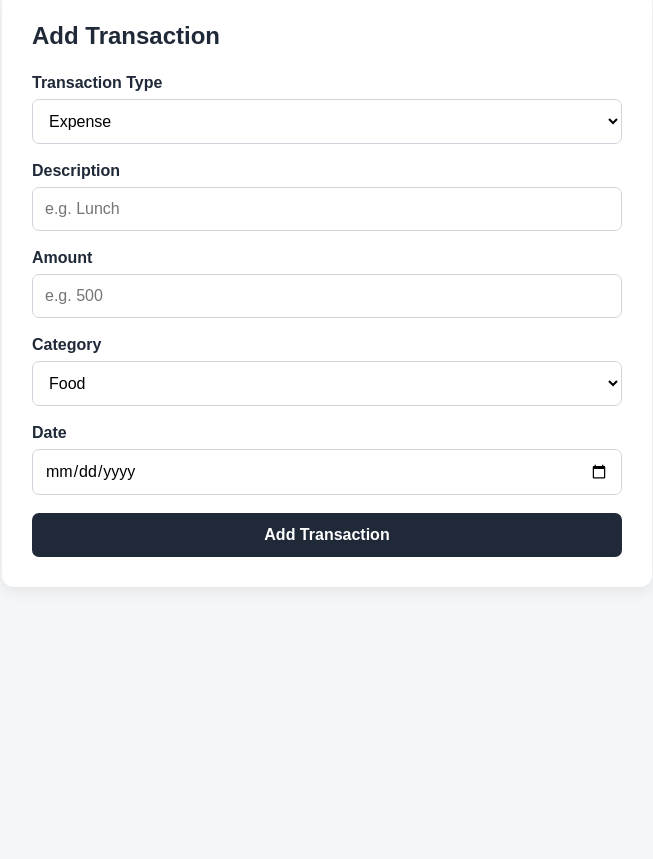
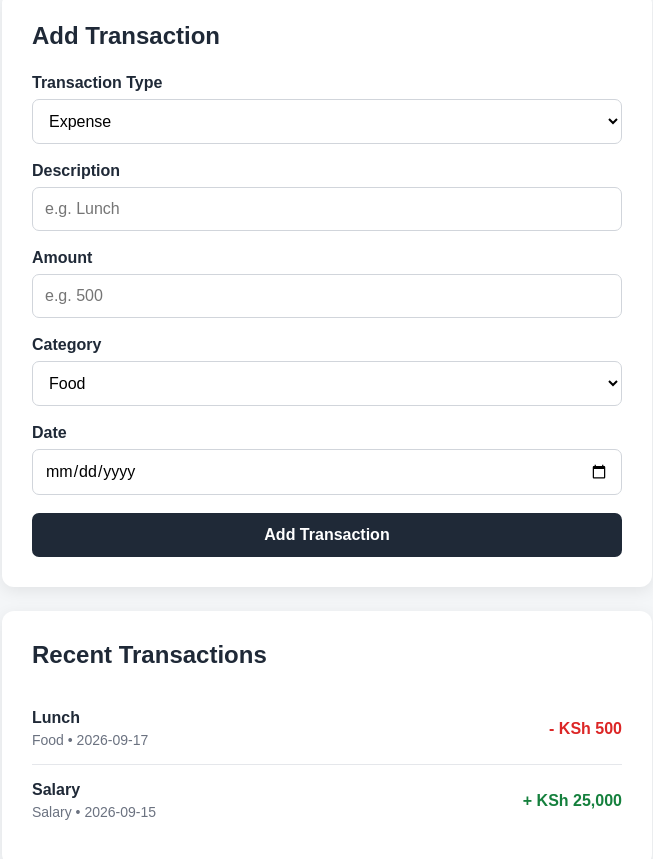
Before and after one commit to clydeopenda-svg/smart-expense-tracker, a React app in the folder frontend/: page / in a window 1280 px wide. Shown: the part 193-1052 px from the top of the page, without its empty margins (313-966 px from the left). Before the commit the page ends 800 px from the top, so only its background shows below. Built offline with nearby package versions, Linux system fonts and the light colour scheme; the HTML template or start-up script is replaced by a standard one.

Commit message:
feat: add transaction list

```diff
--- a/frontend/src/App.jsx
+++ b/frontend/src/App.jsx
@@ -8,16 +8,43 @@ function App() {
   const [category, setCategory] = useState("Food");
   const [date, setDate] = useState("");
 
+  const [transactions, setTransactions] = useState([
+    {
+      id: 1,
+      type: "expense",
+      description: "Lunch",
+      amount: 500,
+      category: "Food",
+      date: "2026-09-17",
+    },
+    {
+      id: 2,
+      type: "income",
+      description: "Salary",
+      amount: 25000,
+      category: "Salary",
+      date: "2026-09-15",
+    },
+  ]);
+
   const handleSubmit = (event) => {
     event.preventDefault();
 
-    console.log({
+    const newTransaction = {
+      id: Date.now(),
       type,
       description,
-      amount,
+      amount: Number(amount),
       category,
       date,
-    });
+    };
+
+    setTransactions([newTransaction, ...transactions]);
+
+    setDescription("");
+    setAmount("");
+    setCategory("Food");
+    setDate("");
   };
 
   return (
@@ -108,6 +135,36 @@ function App() {
             <button type="submit">Add Transaction</button>
           </form>
         </section>
+
+        <section className="transaction-card transaction-list">
+          <h2>Recent Transactions</h2>
+
+          {transactions.length === 0 ? (
+            <p>No transactions yet.</p>
+          ) : (
+            transactions.map((transaction) => (
+              <div className="transaction-item" key={transaction.id}>
+                <div>
+                  <h3>{transaction.description}</h3>
+                  <p>
+                    {transaction.category} • {transaction.date}
+                  </p>
+                </div>
+
+                <strong
+                  className={
+                    transaction.type === "income"
+                      ? "income"
+                      : "expense"
+                  }
+                >
+                  {transaction.type === "income" ? "+" : "-"} KSh{" "}
+                  {transaction.amount.toLocaleString()}
+                </strong>
+              </div>
+            ))
+          )}
+        </section>
       </main>
     </div>
   );
--- a/frontend/src/index.css
+++ b/frontend/src/index.css
@@ -102,3 +102,42 @@ button:hover {
     font-size: 26px;
   }
 }
+.transaction-list {
+  margin-top: 24px;
+}
+
+.transaction-item {
+  display: flex;
+  justify-content: space-between;
+  align-items: center;
+  gap: 20px;
+  padding: 16px 0;
+  border-bottom: 1px solid #e5e7eb;
+}
+
+.transaction-item:last-child {
+  border-bottom: none;
+}
+
+.transaction-item h3 {
+  margin: 0 0 5px;
+  font-size: 16px;
+}
+
+.transaction-item p {
+  margin: 0;
+  color: #6b7280;
+  font-size: 14px;
+}
+
+.transaction-item strong {
+  white-space: nowrap;
+}
+
+.income {
+  color: #15803d;
+}
+
+.expense {
+  color: #dc2626;
+}
```
